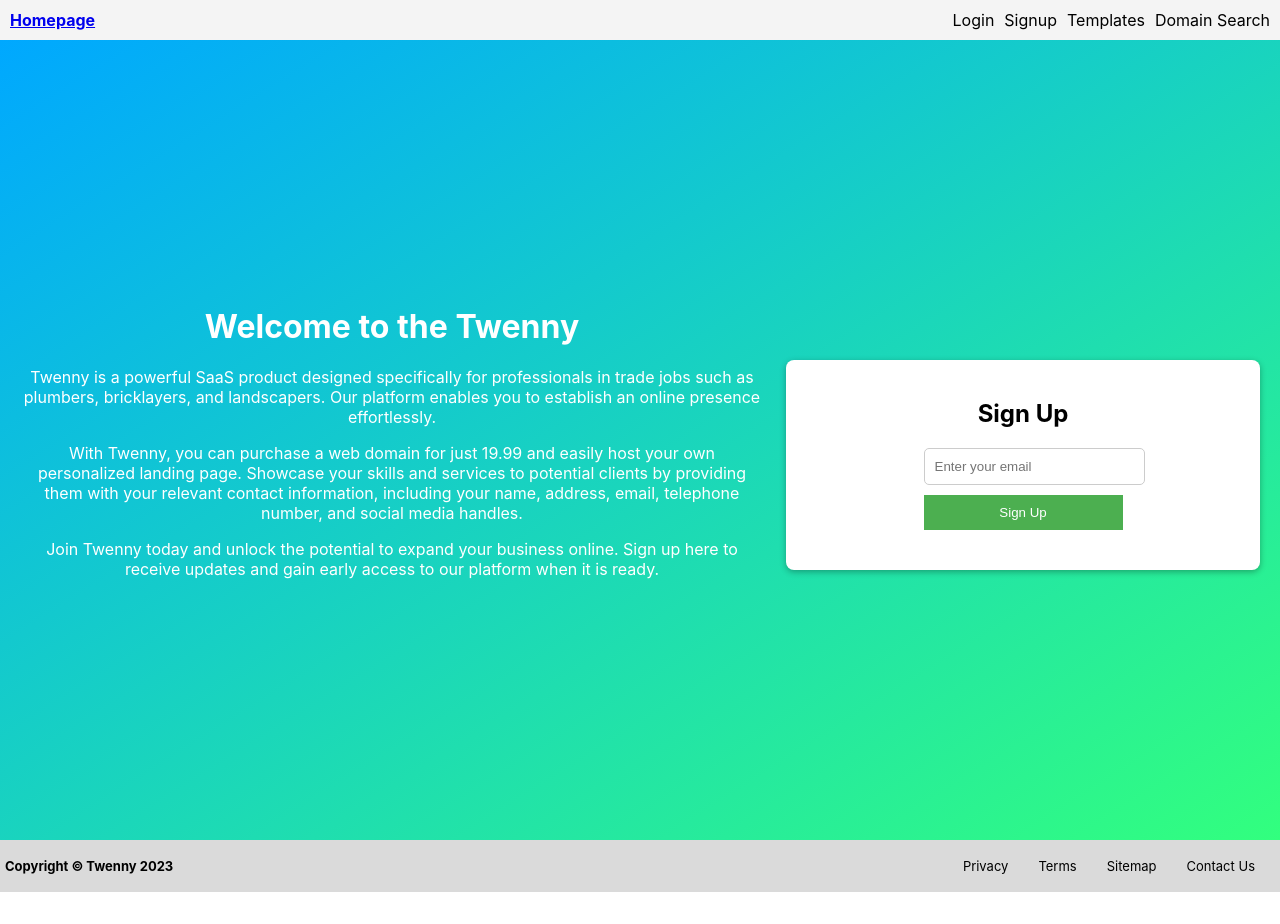
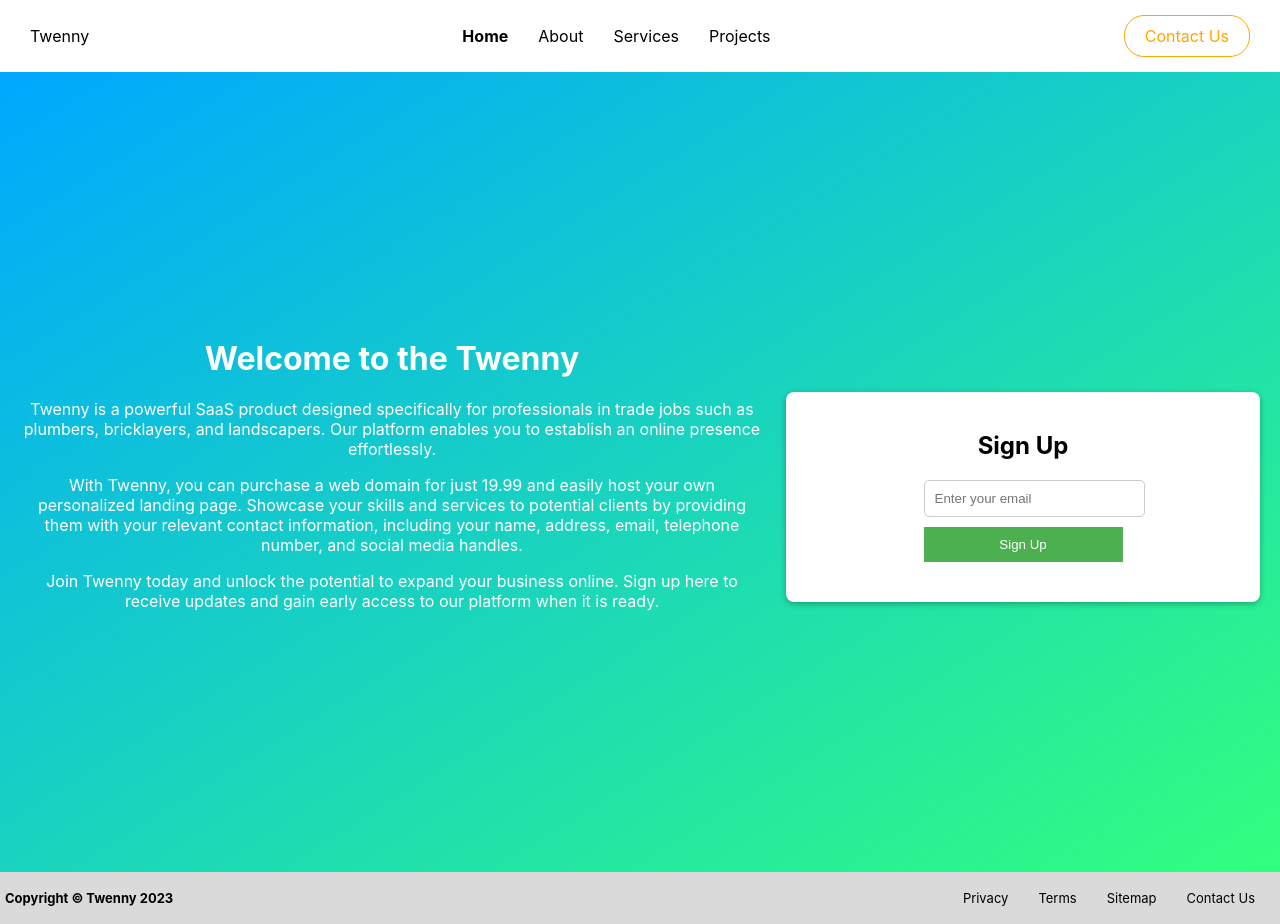
Before and after one commit to DeeJJx/signup_update, a React (Create React App) app in the folder frontend/: page / in a window 1280 px wide. Before the commit the page ends 892 px from the top, so only its background shows below. Built offline with nearby package versions, Linux system fonts and the light colour scheme.

Commit message:
Updated Navbar

```diff
--- a/frontend/src/App.css
+++ b/frontend/src/App.css
@@ -98,32 +98,40 @@
   display: flex;
   justify-content: space-between;
   align-items: center;
-  background-color: #f4f4f4;
-  padding: 10px;
+  padding: 10px 30px 10px 30px;
 }
 
-.navbar-brand {
+.logo {
+  margin-right: 20px;
+}
+
+.navbar-links {
+  flex-grow: 1;
+  display: flex;
+  justify-content: center;
+}
+
+.navbar-links a {
+  padding: 15px;
+  text-decoration: none;
+  color: black;
+}
+
+.navbar-links a.home {
   font-weight: bold;
 }
 
-.navbar-menu {
-  display: flex;
+.contact-us {
+  display: inline-block;
+  padding: 10px 20px 10px 20px;
+  border: 1px solid orange;
+  border-radius: 20px;
 }
 
-.navbar-links > * {
-  margin-right: 10px;
+.contact-us a {
+  color: orange;
   text-decoration: none;
-  color: #000;
 }
-
-.navbar-links > *:last-child {
-  margin-right: 0;
-}
-
-.navbar-links > *:hover {
-  color: #4caf50;
-}
-
 
 /* navbar */
 
--- a/frontend/src/components/Navbar.js
+++ b/frontend/src/components/Navbar.js
@@ -12,22 +12,20 @@ const Navbar = () => {
     }
     return (
         <header className="navbar">
-            <div className="navbar-brand">
-                <Link to="/">Homepage</Link>
+            <div className="logo">
+                <p>Twenny</p>
             </div>
-            <nav className="navbar-menu">
             <div className="navbar-links">
-                    {user && (
-                    <Link to="/dashboard">Dashboard</Link>
+                {!user && (
+                <Link to="/home" className="home">Home</Link>
                 )}
                 {!user && (
-                    <Link to="/login">Login</Link>
+                <Link to="/about">About</Link>
                 )}
                 {!user && (
-                    <Link to="/signup">Signup</Link>
+                <Link to="/services">Services</Link>
                 )}
-                    <Link to="/templates">Templates</Link>
-                    <Link to="/domain-search">Domain Search</Link>
+                <Link to="/projects">Projects</Link>
                 {user && (
                     <span>{user.email}</span>
                 )}
@@ -35,7 +33,11 @@ const Navbar = () => {
                     <button onClick={handleClick}>Logout</button>
                 )}
             </div>
-            </nav>
+            <div className="contact-us">
+                {!user && (
+                <Link to="/contactus">Contact Us</Link>
+                )}
+            </div>
         </header>
     )
 }
```
Lines whose indentation alone changed are shown as unchanged.
